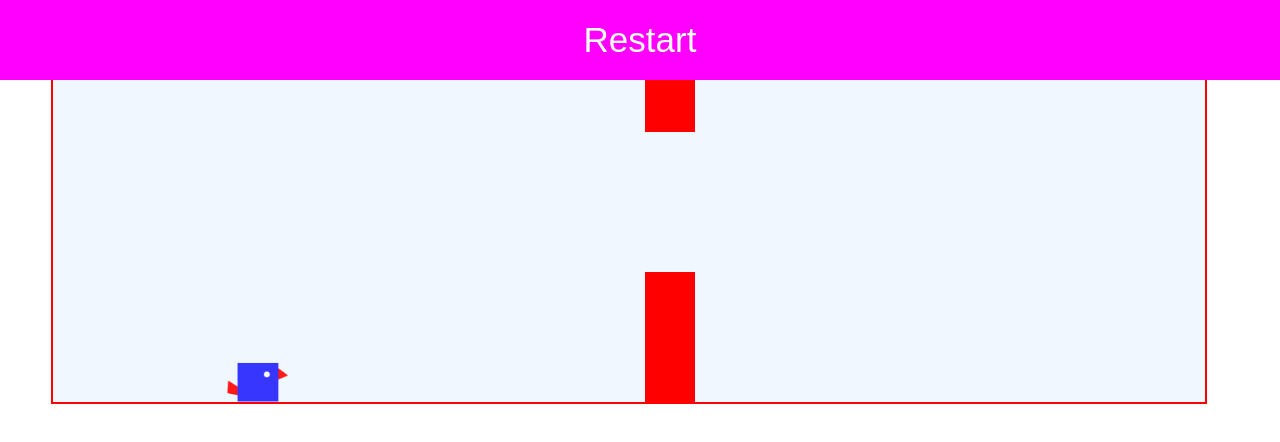
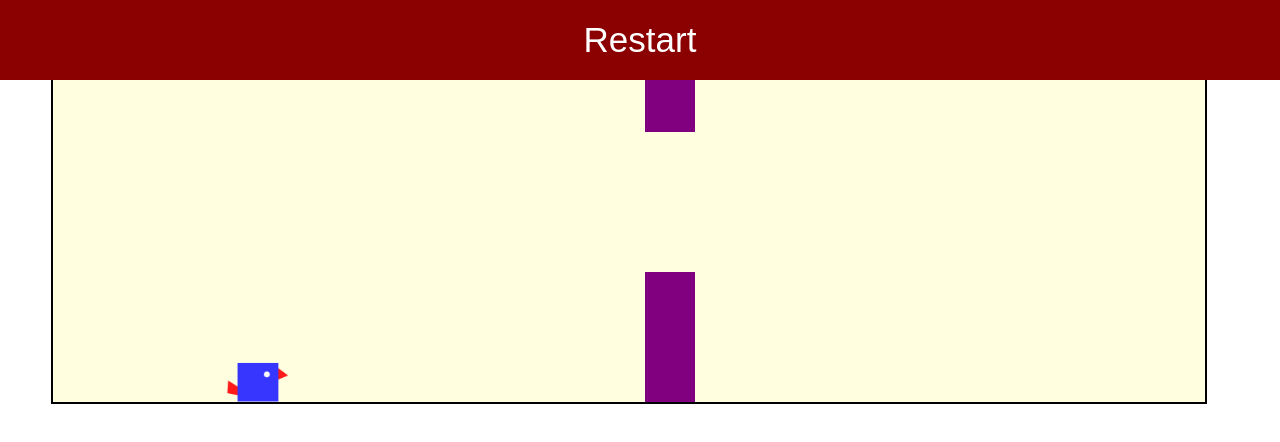
Before and after one commit to AdityaKumar774/game-js, a plain HTML site: page index.html in a window 1280 px wide. Shown: the top 442 px of the page. Drawn offline with Linux system fonts and the light colour scheme.

Commit message:
css modified

```diff
--- a/style.css
+++ b/style.css
@@ -8,8 +8,8 @@ body{
     position: relative;
     height: 400px;
     width: 90%;
-    border: 2px solid red;
-    background-color: aliceblue;
+    border: 2px solid black;
+    background-color: lightyellow;
     margin-left: 4%;
     overflow: hidden;
 }
@@ -29,7 +29,7 @@ body{
     position: absolute;
     height: 130px;
     width: 50px;
-    background-color: red;
+    background-color: purple;
     right: -50px;
 }
 
@@ -51,7 +51,7 @@ body{
     top: 0;
     width: 100%;
     padding: 20px;
-    background-color: fuchsia;
+    background-color: darkred;
     color: white;
     font-size: 35px;
     border: none;
```
